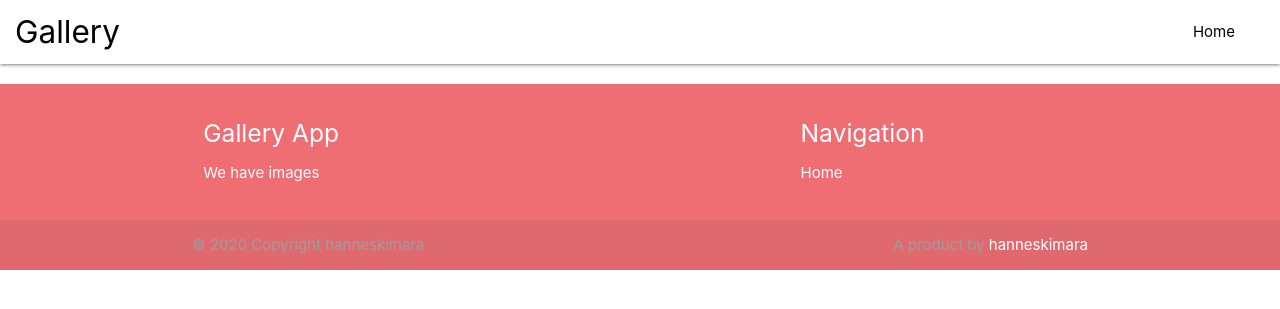
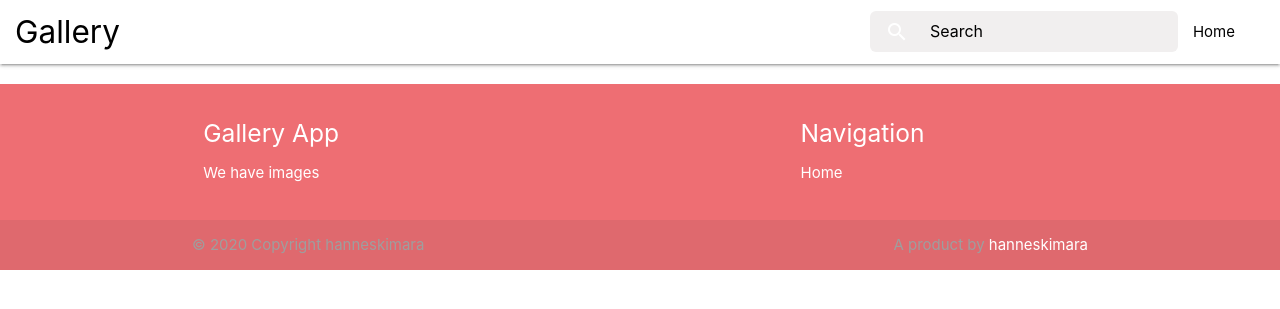
Before and after one commit to HannesKimara/PhotoGallery, a Django app: page / in a window 1280 px wide. Shown: the top 309 px of the page. Run offline with Django 3.2, Linux system fonts and the light colour scheme; data that the repository does not hold is empty.

Commit message:
Add search bar on navbar

```diff
--- a/gallery/templates/navbar.html
+++ b/gallery/templates/navbar.html
@@ -3,7 +3,15 @@
       <a href="/" class="brand-logo black-text ml-1">Gallery</a>
       <a href="" data-target="mobile-side" class="sidenav-trigger black-text"><i class="material-icons">menu</i></a>
       <ul class="right hide-on-med-and-down mr-2">
-
+        <li>
+          <form>
+            <div class="input-field black-text">
+              <input id="search" type="search" required placeholder="Search">
+              <label class="label-icon" for="search"><i class="material-icons">search</i></label>
+              <i class="material-icons">close</i>
+            </div>
+          </form>
+        </li>
         <li><a href="/" class = "black-text">Home</a></li>
       </ul>
     </div>
```
